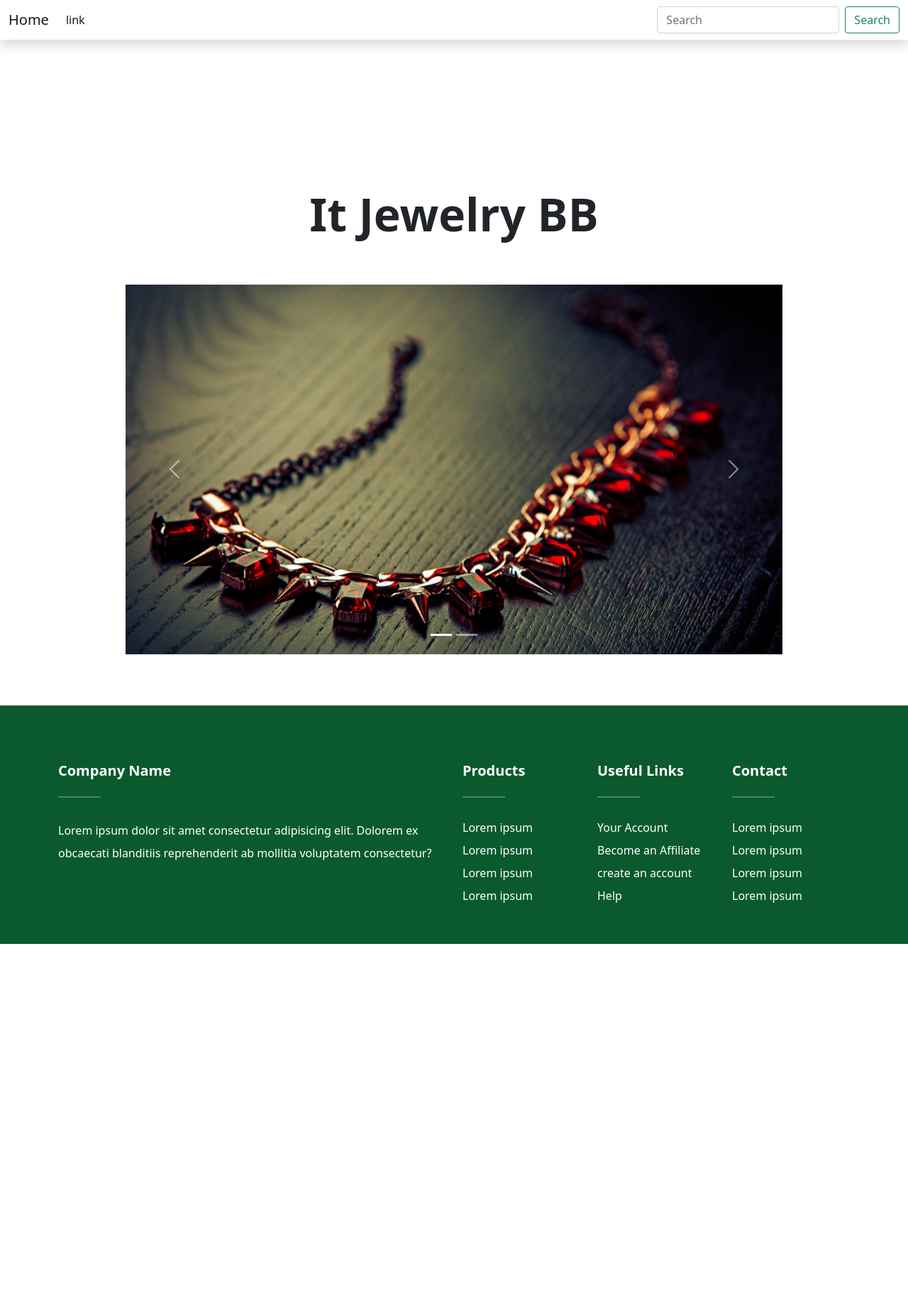
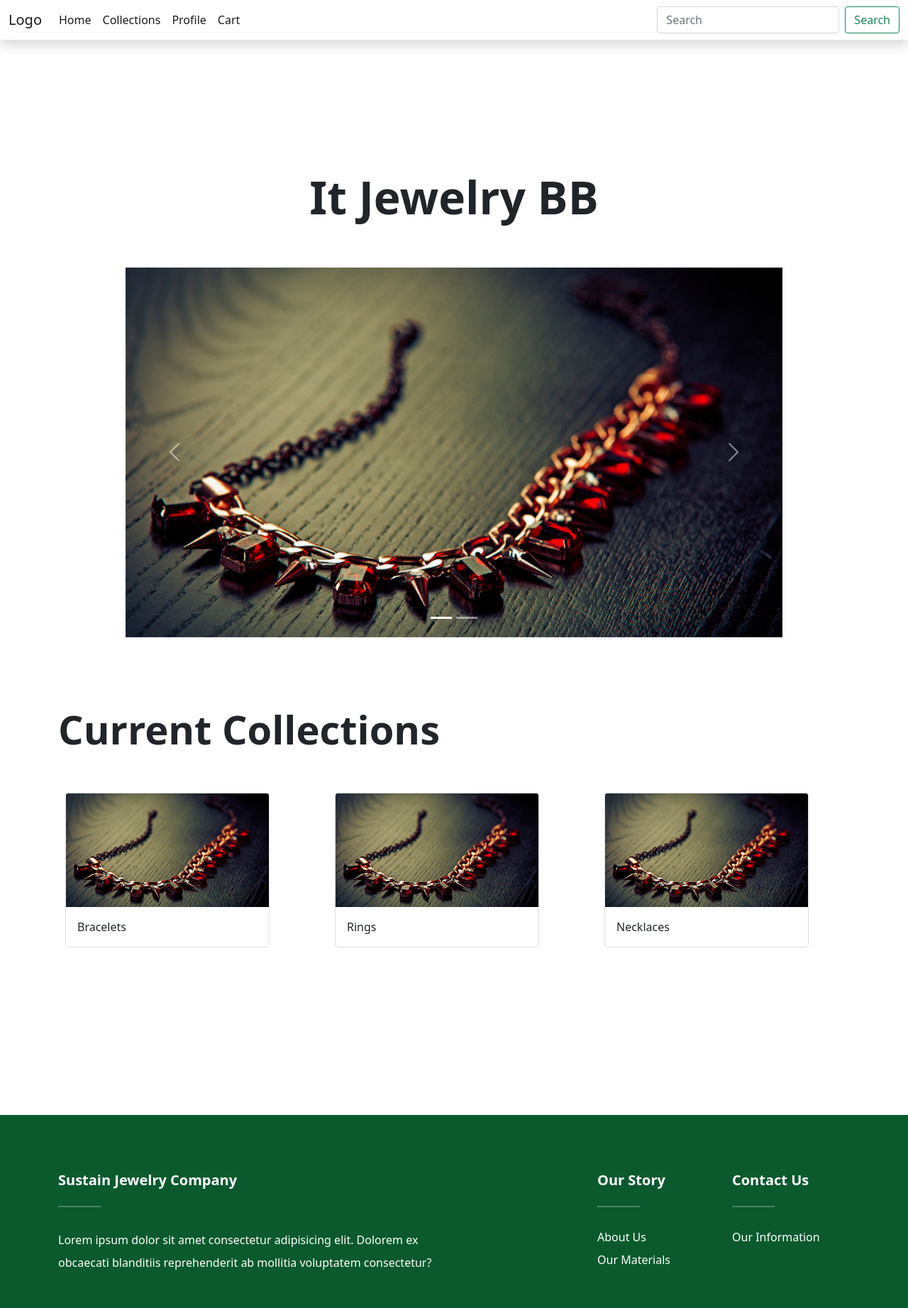
Before and after one commit to astralcodeprojection/IWCproject, a PHP site: page / in a window 1280 px wide. Shown: the whole page at 71% size. Before the commit the page ends 1330 px from the top, so only its background shows below. Run offline with PHP 8.4, Linux system fonts and the light colour scheme.

```diff
--- a/index.php
+++ b/index.php
@@ -52,8 +52,37 @@
                 </div>
                 <div class="col-md-1"></div>
             </div>
-
+            <br><br> <br><br>
+            <h2 class="display-4 fw-bold">Current Collections</h2>
+             <br><br>
+            <div class="row">
+                <div class="col-md-4">
+                    <div class="card" style="width: 18rem;">
+                        <img src="img/Jewelry_Wood_planks_542588_1920x1080.jpg" class="card-img-top" alt="...">
+                        <div class="card-body">
+                            <p class="card-text">Bracelets</p>
+                        </div>
+                    </div>
+                </div>
+                <div class="col-md-4">
+                    <div class="card" style="width: 18rem;">
+                        <img src="img/Jewelry_Wood_planks_542588_1920x1080.jpg" class="card-img-top" alt="...">
+                        <div class="card-body">
+                            <p class="card-text">Rings</p>
+                        </div>
+                    </div>
+                </div>
+                <div class="col-md-4">
+                    <div class="card" style="width: 18rem;">
+                        <img src="img/Jewelry_Wood_planks_542588_1920x1080.jpg" class="card-img-top" alt="...">
+                        <div class="card-body">
+                            <p class="card-text">Necklaces</p>
+                        </div>
+                    </div>
+                </div>
+            </div>
         </div>
+        <br><br><br><br><br><br>
     </section>
     <br><br><br>
 
--- a/nav.html
+++ b/nav.html
@@ -1,6 +1,6 @@
 <nav class="navbar navbar-expand-lg navbar-light bg-primary shadow">
     <div class="container-fluid">
-        <a class="navbar-brand" href="index.php">Home</a>
+        <a class="navbar-brand">Logo</a>
         <button class="navbar-toggler" type="button" data-bs-toggle="collapse" data-bs-target="#navbarSupportedContent"
             aria-controls="navbarSupportedContent" aria-expanded="false" aria-label="Toggle navigation">
             <span class="navbar-toggler-icon"></span>
@@ -9,7 +9,16 @@
             <ul class="navbar-nav me-auto mb-2 mb-lg-0">
 
                 <li class="nav-item">
-                    <a class="nav-link active" href="link">link</a>
+                    <a class="nav-link active" href="link">Home</a>
+                </li>
+                <li class="nav-item">
+                    <a class="nav-link active" href="link">Collections</a>
+                </li>
+                <li class="nav-item">
+                    <a class="nav-link active" href="link">Profile</a>
+                </li>
+                <li class="nav-item">
+                    <a class="nav-link active" href="link">Cart</a>
                 </li>
 
             </ul>
@@ -20,4 +29,4 @@
         </div>
     </div>
 </nav>
-<br><br>
+<br>
--- a/navfooter.php
+++ b/navfooter.php
@@ -4,40 +4,30 @@
   <div class="container mt-5">
     <div class="row text-white justify-content-center mt-3 pb-3">
       <div class="col-12 col-sm-6 col-lg-6 mx-auto">
-        <h5 class="text-capitalize fw-bold">Company name</h5>
+        <h5 class="text-capitalize fw-bold">Sustain Jewelry Company</h5>
         <hr class="bg-white d-inline-block mb-4" style="width: 60px; height: 2px;">
         <p class="lh-lg">
           Lorem ipsum dolor sit amet consectetur adipisicing elit. Dolorem ex obcaecati blanditiis reprehenderit ab mollitia voluptatem consectetur?
         </p>
       </div>
       <div class="col-12 col-sm-6 col-lg-2 mb-4 mx-auto">
-        <h5 class="text-capitalize fw-bold">Products</h5>
+
+      </div>
+      <div class="col-12 col-sm-6 col-lg-2 mb-4 mx-auto">
+        <h5 class="text-capitalize fw-bold">Our Story</h5>
         <hr class="bg-white d-inline-block mb-4" style="width: 60px; height: 2px;">
         <ul class="list-inline campany-list">
-          <li><a href="#">Lorem ipsum</a></li>
-          <li><a href="#">Lorem ipsum</a></li>
-          <li><a href="#">Lorem ipsum</a></li>
-          <li><a href="#">Lorem ipsum</a></li>
+          <li><a href="#">About Us</a></li>
+          <li><a href="#">Our Materials</a></li>
+
         </ul>
       </div>
       <div class="col-12 col-sm-6 col-lg-2 mb-4 mx-auto">
-        <h5 class="text-capitalize fw-bold">useful links</h5>
+        <h5 class="text-capitalize fw-bold">contact us</h5>
         <hr class="bg-white d-inline-block mb-4" style="width: 60px; height: 2px;">
         <ul class="list-inline campany-list">
-          <li><a href="#"> Your Account</a></li>
-          <li><a href="#">Become an Affiliate</a></li>
-          <li><a href="#">create an account</a></li>
-          <li><a href="#">Help</a></li>
-        </ul>
-      </div>
-      <div class="col-12 col-sm-6 col-lg-2 mb-4 mx-auto">
-        <h5 class="text-capitalize fw-bold">contact</h5>
-        <hr class="bg-white d-inline-block mb-4" style="width: 60px; height: 2px;">
-        <ul class="list-inline campany-list">
-          <li><a href="#">Lorem ipsum</a></li>
-          <li><a href="#">Lorem ipsum</a></li>
-          <li><a href="#">Lorem ipsum</a></li>
-          <li><a href="#">Lorem ipsum</a></li>
+          <li><a href="#">Our Information</a></li>
+
         </ul>
       </div>
     </div>
```
